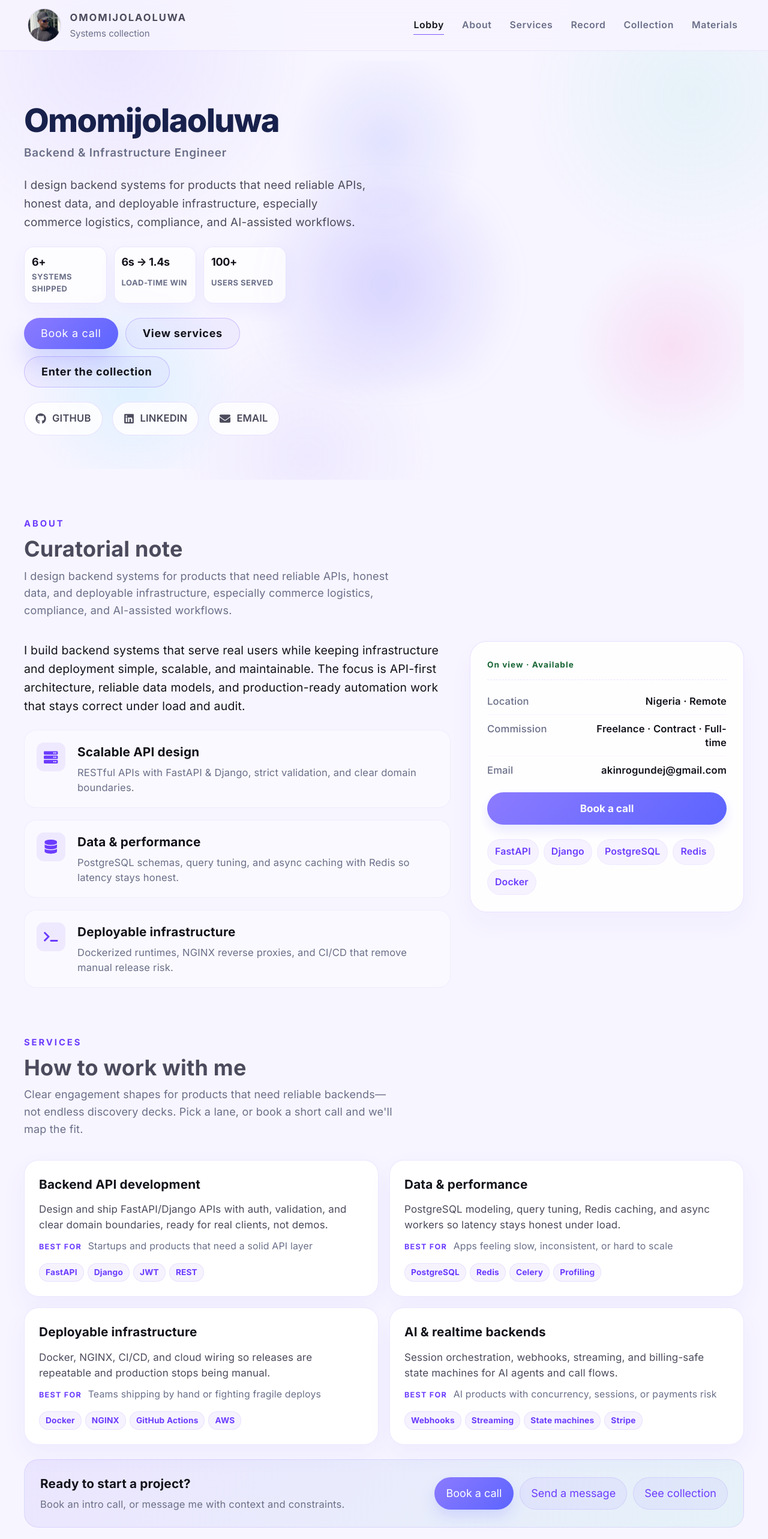
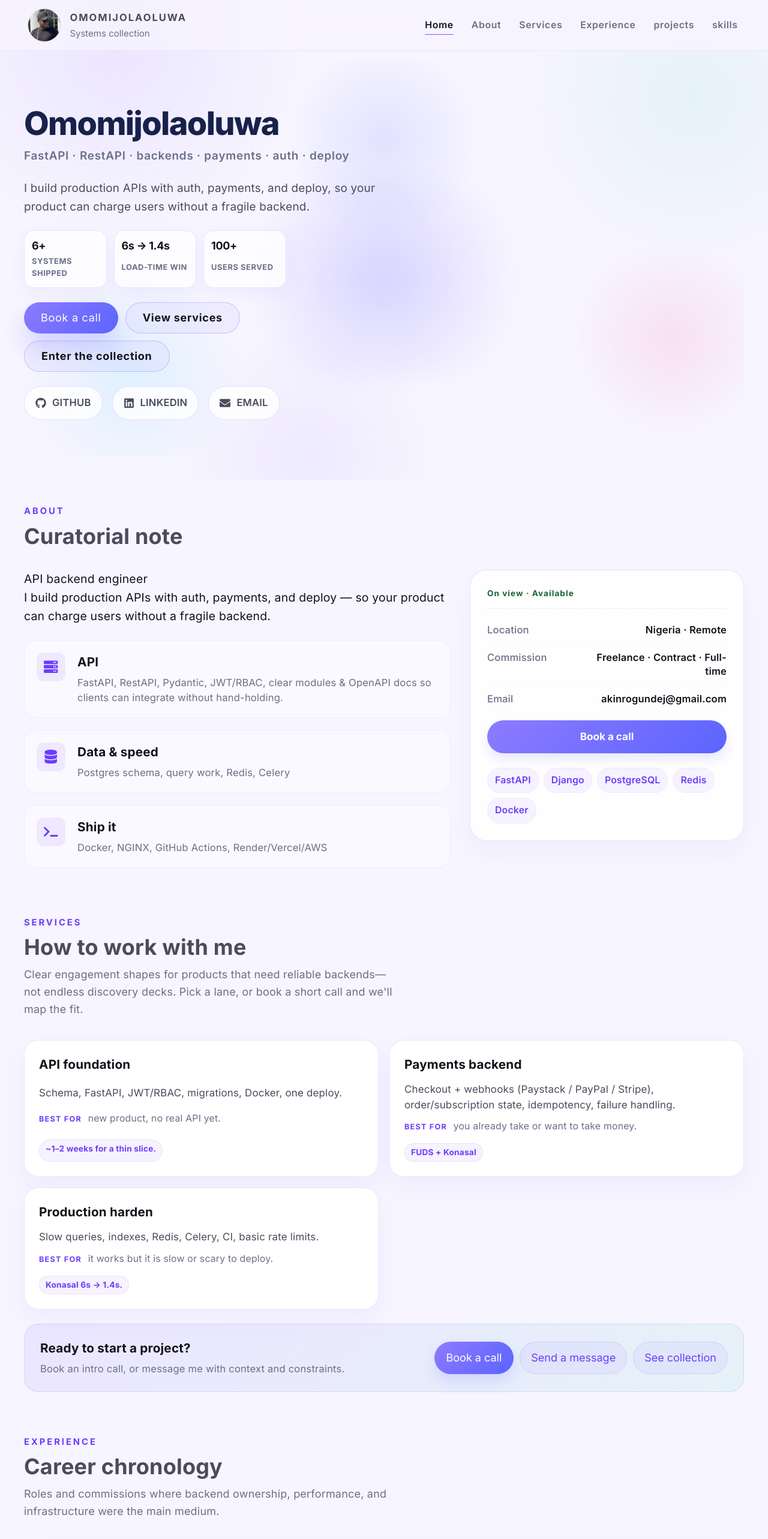
Before and after one commit to codenamemomi/omomijola, a React (Vite) app: page / in a window 1280 px wide. Shown: the top 2566 px of the page at 60% size. Built offline with nearby package versions, Linux system fonts and the light colour scheme.

Commit message:
feat/fix: updated and refactore to plcae me better

```diff
--- a/src/components/AboutSection.jsx
+++ b/src/components/AboutSection.jsx
@@ -10,14 +10,14 @@ function AboutSection({ onContactClick }) {
       <div className="section-header museum-header">
         <span>About</span>
         <h2>Curatorial note</h2>
-        <p className="section-lede">{siteConfig.mission}</p>
       </div>
       <div className="about-grid">
         <div className="about-copy">
           <p className="about-lead">
-            I build backend systems that serve real users while keeping infrastructure and deployment
-            simple, scalable, and maintainable. The focus is API-first architecture, reliable data
-            models, and production-ready automation work that stays correct under load and audit.
+            API backend engineer
+            <br />
+            I build production APIs with auth, payments, and deploy — so your product can charge users without a fragile backend.
+
           </p>
 
           <div className="about-pillars">
@@ -26,10 +26,9 @@ function AboutSection({ onContactClick }) {
                 <FaServer />
               </div>
               <div className="pillar-info">
-                <h3>Scalable API design</h3>
+                <h3>API</h3>
                 <p>
-                  RESTful APIs with FastAPI &amp; Django, strict validation, and clear domain
-                  boundaries.
+                  FastAPI, RestAPI, Pydantic, JWT/RBAC, clear modules &amp; OpenAPI docs so clients can integrate without hand-holding.
                 </p>
               </div>
             </div>
@@ -39,10 +38,9 @@ function AboutSection({ onContactClick }) {
                 <FaDatabase />
               </div>
               <div className="pillar-info">
-                <h3>Data &amp; performance</h3>
+                <h3>Data &amp; speed</h3>
                 <p>
-                  PostgreSQL schemas, query tuning, and async caching with Redis so latency stays
-                  honest.
+                  Postgres schema, query work, Redis, Celery
                 </p>
               </div>
             </div>
@@ -52,10 +50,9 @@ function AboutSection({ onContactClick }) {
                 <FaTerminal />
               </div>
               <div className="pillar-info">
-                <h3>Deployable infrastructure</h3>
+                <h3>Ship it</h3>
                 <p>
-                  Dockerized runtimes, NGINX reverse proxies, and CI/CD that remove manual release
-                  risk.
+                  Docker, NGINX, GitHub Actions, Render/Vercel/AWS
                 </p>
               </div>
             </div>
--- a/src/components/ExperienceSection.jsx
+++ b/src/components/ExperienceSection.jsx
@@ -2,7 +2,7 @@ function ExperienceSection({ experienceItems }) {
   return (
     <section id="experience" className="section">
       <div className="section-header museum-header">
-        <span>Institutional record</span>
+        <span>Experience</span>
         <h2>Career chronology</h2>
         <p className="section-lede">
           Roles and commissions where backend ownership, performance, and infrastructure were the
--- a/src/components/Footer.jsx
+++ b/src/components/Footer.jsx
@@ -10,7 +10,7 @@ function Footer({ onContactClick, onNavigate }) {
       <div className="footer-inner">
         <div className="footer-brand">
           <span className="footer-availability">{siteConfig.availability}</span>
-          <h2>Plan your visit</h2>
+          <h2>Need a FastAPI backend that can take payment?</h2>
           <p>
             Commission backend systems, APIs, and infrastructure for products that need to ship and
             stay correct. Based in {location} · open to remote.
--- a/src/components/HeroSection.jsx
+++ b/src/components/HeroSection.jsx
@@ -14,7 +14,7 @@ function HeroSection({ onNavigate, onContactClick }) {
 
         <div className="hero-title-wrap lobby-title">
           <h1>Omomijolaoluwa</h1>
-          <p className="hero-role-line">Backend &amp; Infrastructure Engineer</p>
+          <p className="hero-role-line">FastAPI · RestAPI · backends · payments · auth · deploy</p>
         </div>
 
         <p className="hero-mission">{siteConfig.mission}</p>
--- a/src/components/ProjectsSection.jsx
+++ b/src/components/ProjectsSection.jsx
@@ -57,7 +57,7 @@ function ProjectsSection({ projectItems }) {
       <div className="gallery-intro">
         <div className="section-header museum-header">
           <span>Collection</span>
-          <h2>Gallery rooms</h2>
+          <h2>Projects</h2>
           <p className="section-lede">
             One system per room. Browse project views, read the problem and outcome, then open full
             wall text for architecture depth.
--- a/src/data/portfolio.js
+++ b/src/data/portfolio.js
@@ -56,12 +56,12 @@ import konasal5 from '../assets/konasal5.png'
 import konasal6 from '../assets/konasal6.png'
 
 export const navItems = [
-  { id: 'hero', label: 'Lobby' },
+  { id: 'hero', label: 'Home' },
   { id: 'about', label: 'About' },
   { id: 'services', label: 'Services' },
-  { id: 'experience', label: 'Record' },
-  { id: 'projects', label: 'Collection' },
-  { id: 'skills', label: 'Materials' },
+  { id: 'experience', label: 'Experience' },
+  { id: 'projects', label: 'projects' },
+  { id: 'skills', label: 'skills' },
 ]
 
 export const siteConfig = {
@@ -72,7 +72,7 @@ export const siteConfig = {
   // When null, "Book a call" opens the contact form instead.
   bookingUrl: null,
   mission:
-    'I design backend systems for products that need reliable APIs, honest data, and deployable infrastructure, especially commerce logistics, compliance, and AI-assisted workflows.',
+    'I build production APIs with auth, payments, and deploy, so your product can charge users without a fragile backend.',
 }
 
 /** Lobby proof strip — swap values as you get stronger numbers */
@@ -84,32 +84,25 @@ export const heroMetrics = [
 
 export const services = [
   {
-    title: 'Backend API development',
+    title: 'API foundation',
     description:
-      'Design and ship FastAPI/Django APIs with auth, validation, and clear domain boundaries, ready for real clients, not demos.',
-    bestFor: 'Startups and products that need a solid API layer',
-    tags: ['FastAPI', 'Django', 'JWT', 'REST'],
+      'Schema, FastAPI, JWT/RBAC, migrations, Docker, one deploy.',
+    bestFor: 'new product, no real API yet.',
+    tags: ['~1–2 weeks for a thin slice.'],
   },
   {
-    title: 'Data & performance',
+    title: 'Payments backend',
     description:
-      'PostgreSQL modeling, query tuning, Redis caching, and async workers so latency stays honest under load.',
-    bestFor: 'Apps feeling slow, inconsistent, or hard to scale',
-    tags: ['PostgreSQL', 'Redis', 'Celery', 'Profiling'],
+      'Checkout + webhooks (Paystack / PayPal / Stripe), order/subscription state, idempotency, failure handling.',
+    bestFor: 'you already take or want to take money.',
+    tags: ['FUDS + Konasal'],
   },
   {
-    title: 'Deployable infrastructure',
+    title: 'Production harden',
     description:
-      'Docker, NGINX, CI/CD, and cloud wiring so releases are repeatable and production stops being manual.',
-    bestFor: 'Teams shipping by hand or fighting fragile deploys',
-    tags: ['Docker', 'NGINX', 'GitHub Actions', 'AWS'],
-  },
-  {
-    title: 'AI & realtime backends',
-    description:
-      'Session orchestration, webhooks, streaming, and billing-safe state machines for AI agents and call flows.',
-    bestFor: 'AI products with concurrency, sessions, or payments risk',
-    tags: ['Webhooks', 'Streaming', 'State machines', 'Stripe'],
+      'Slow queries, indexes, Redis, Celery, CI, basic rate limits.',
+    bestFor: 'it works but it is slow or scary to deploy.',
+    tags: ['Konasal 6s → 1.4s.'],
   },
 ]
 
```
